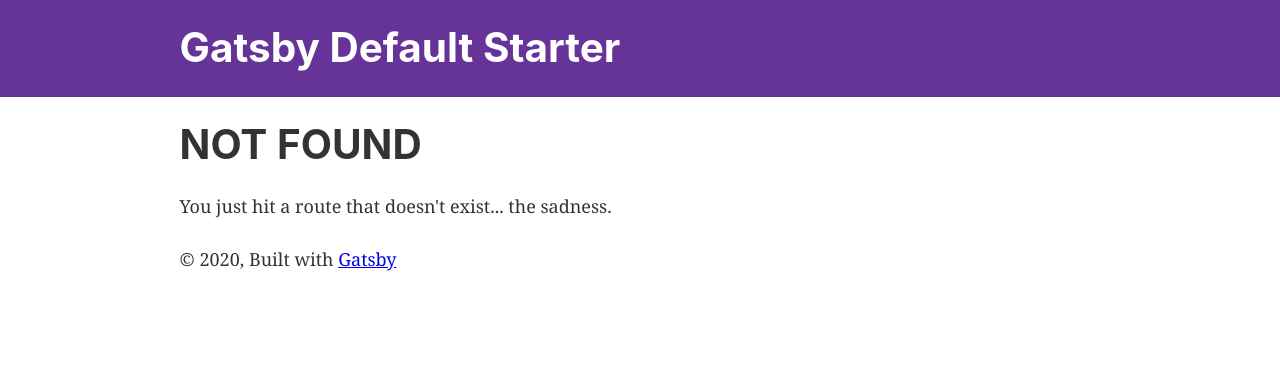
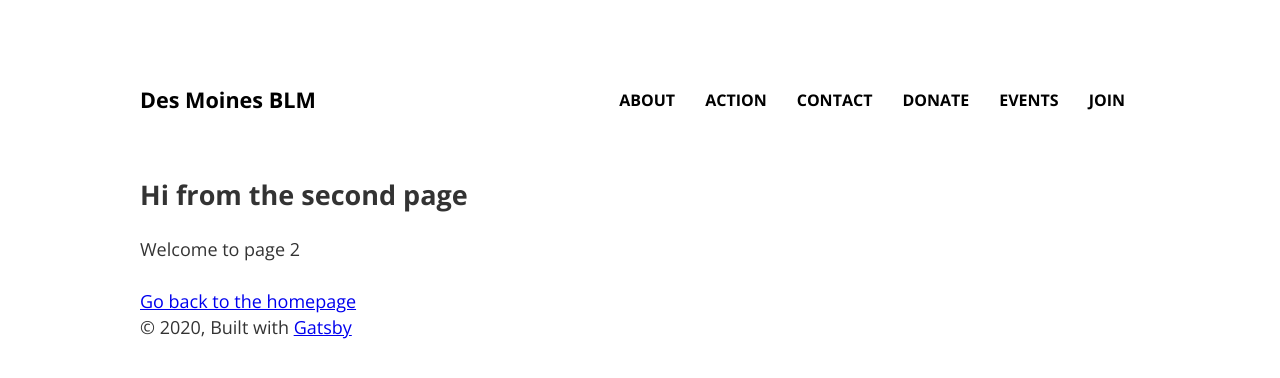
Before and after one commit to thatnewwen/des-moines-blm, a Gatsby site: page /action in a window 1280 px wide. Before the commit this address had no page. Built offline with nearby package versions, Linux system fonts and the light colour scheme; Gatsby itself is replaced by a stand-in of ours.

Commit message:
Add pages.

```diff
--- a/gatsby-config.js
+++ b/gatsby-config.js
@@ -1,8 +1,8 @@
 module.exports = {
   siteMetadata: {
-    title: `Gatsby Default Starter`,
-    description: `Kick off your next, great Gatsby project with this default starter. This barebones starter ships with the main Gatsby configuration files you might need.`,
-    author: `@gatsbyjs`,
+    title: `Des Moines BLM`,
+    description: `Des Moines BLM`,
+    author: `commonworks`,
   },
   plugins: [
     `gatsby-plugin-react-helmet`,
@@ -27,6 +27,7 @@ module.exports = {
         icon: `src/images/gatsby-icon.png`, // This path is relative to the root of the site.
       },
     },
+    `gatsby-plugin-sass`,
     // this (optional) plugin enables Progressive Web App + Offline functionality
     // To learn more, visit: https://gatsby.dev/offline
     // `gatsby-plugin-offline`,
--- /dev/null
+++ b/src/components/header-styles.scss
@@ -0,0 +1,69 @@
+$smallerDevicesMaxWidth: 360px;
+$maxWidth: 1200px;
+$minWidth: 701px;
+$maxHeight: 600px;
+
+.header {
+  display: flex;
+  align-items: center;
+  padding: 80px 0;
+  width: 100%;
+  z-index: 1;
+  box-sizing: border-box;
+  background-color: white;
+  //   fix at the top of page
+  top: 0px;
+
+  display: flex;
+  // to have logo on the left and links on the right
+  justify-content: space-between;
+}
+
+@media (max-width: $maxWidth) {
+  .header {
+    height: 54px;
+  }
+}
+@media (min-width: $minWidth) and (min-height: $maxHeight) {
+  .header {
+    height: 72px;
+  }
+}
+// headerMenu
+.headerMenu {
+  list-style: none;
+  margin: 0;
+  padding-left: 10px;
+  display: flex;
+  align-items: center;
+}
+
+.headerMenu li {
+  margin-bottom: 0;
+}
+
+.headerMenu li a {
+  display: block;
+  text-decoration: none;
+  text-transform: uppercase;
+  color: black;
+  font-weight: bold;
+}
+@media (max-width: $maxWidth) {
+  .headerMenu li a {
+    padding: 3px 10px 5px 0;
+    font-size: 14px;
+  }
+}
+@media (max-width: $smallerDevicesMaxWidth) {
+  .headerMenu li a {
+    padding: 3px 5px 5px 0;
+    font-size: 13px;
+  }
+}
+@media (min-width: $minWidth) {
+  .headerMenu li a {
+    padding: 15px 15px;
+    font-size: 16px;
+  }
+}
--- a/src/components/header.js
+++ b/src/components/header.js
@@ -1,32 +1,29 @@
 import { Link } from "gatsby"
 import PropTypes from "prop-types"
 import React from "react"
+import "./header-styles.scss"
 
-const Header = ({ siteTitle }) => (
-  <header
-    style={{
-      background: `rebeccapurple`,
-      marginBottom: `1.45rem`,
-    }}
-  >
-    <div
-      style={{
-        margin: `0 auto`,
-        maxWidth: 960,
-        padding: `1.45rem 1.0875rem`,
-      }}
-    >
-      <h1 style={{ margin: 0 }}>
+const Header = ({ siteTitle, menuItems }) => (
+  <header>
+    <div className="header">
+      <h2 style={{ margin: 0 }}>
         <Link
           to="/"
           style={{
-            color: `white`,
+            color: `black`,
             textDecoration: `none`,
           }}
         >
           {siteTitle}
         </Link>
-      </h1>
+      </h2>
+      <ul className="headerMenu">
+        {menuItems.map(item => (
+          <li key={item.name}>
+            <a href={item.link}>{item.name}</a>
+          </li>
+        ))}
+      </ul>
     </div>
   </header>
 )
@@ -37,6 +34,14 @@ Header.propTypes = {
 
 Header.defaultProps = {
   siteTitle: ``,
+  menuItems: [
+    { link: "about", name: "About" },
+    { link: "action", name: "Action" },
+    { link: "contact", name: "Contact" },
+    { link: "donate", name: "Donate" },
+    { link: "events", name: "Events" },
+    { link: "join", name: "Join" },
+  ],
 }
 
 export default Header
--- a/src/components/layout.js
+++ b/src/components/layout.js
@@ -10,7 +10,7 @@ import PropTypes from "prop-types"
 import { useStaticQuery, graphql } from "gatsby"
 
 import Header from "./header"
-import "./layout.css"
+import "./layout.scss"
 
 const Layout = ({ children }) => {
   const data = useStaticQuery(graphql`
@@ -26,13 +26,7 @@ const Layout = ({ children }) => {
   return (
     <>
       <Header siteTitle={data.site.siteMetadata.title} />
-      <div
-        style={{
-          margin: `0 auto`,
-          maxWidth: 960,
-          padding: `0 1.0875rem 1.45rem`,
-        }}
-      >
+      <div>
         <main>{children}</main>
         <footer>
           © {new Date().getFullYear()}, Built with
--- a/src/components/layout.css
+++ b/src/components/layout.scss
@@ -1,10 +1,16 @@
+@import url("https://fonts.googleapis.com/css2?family=Open+Sans:wght@400;700&display=swap");
+
 html {
-  font-family: sans-serif;
+  font-family: "Open Sans", sans-serif;
   -ms-text-size-adjust: 100%;
   -webkit-text-size-adjust: 100%;
 }
 body {
-  margin: 0;
+  max-width: 1000px;
+  left: 0;
+  right: 0;
+  margin: auto;
+  margin-top: 20px;
   -webkit-font-smoothing: antialiased;
   -moz-osx-font-smoothing: grayscale;
 }
@@ -59,10 +65,6 @@ strong {
 }
 dfn {
   font-style: italic;
-}
-h1 {
-  font-size: 2em;
-  margin: 0.67em 0;
 }
 mark {
   background-color: #ff0;
@@ -200,7 +202,7 @@ html {
 }
 body {
   color: hsla(0, 0%, 0%, 0.8);
-  font-family: georgia, serif;
+  font-family: "Open Sans", georgia, serif;
   font-weight: normal;
   word-wrap: break-word;
   font-kerning: normal;
@@ -230,11 +232,11 @@ h1 {
   padding-top: 0;
   margin-bottom: 1.45rem;
   color: inherit;
-  font-family: -apple-system, BlinkMacSystemFont, Segoe UI, Roboto, Oxygen,
-    Ubuntu, Cantarell, Fira Sans, Droid Sans, Helvetica Neue, sans-serif;
+  font-family: "Open Sans", -apple-system, BlinkMacSystemFont, Segoe UI, Roboto,
+    Oxygen, Ubuntu, Cantarell, Fira Sans, Droid Sans, Helvetica Neue, sans-serif;
   font-weight: bold;
   text-rendering: optimizeLegibility;
-  font-size: 2.25rem;
+  font-size: 1.5rem;
   line-height: 1.1;
 }
 h2 {
@@ -247,11 +249,11 @@ h2 {
   padding-top: 0;
   margin-bottom: 1.45rem;
   color: inherit;
-  font-family: -apple-system, BlinkMacSystemFont, Segoe UI, Roboto, Oxygen,
-    Ubuntu, Cantarell, Fira Sans, Droid Sans, Helvetica Neue, sans-serif;
+  font-family: "Open Sans", -apple-system, BlinkMacSystemFont, Segoe UI, Roboto,
+    Oxygen, Ubuntu, Cantarell, Fira Sans, Droid Sans, Helvetica Neue, sans-serif;
   font-weight: bold;
   text-rendering: optimizeLegibility;
-  font-size: 1.62671rem;
+  font-size: 1.2rem;
   line-height: 1.1;
 }
 h3 {
@@ -264,11 +266,11 @@ h3 {
   padding-top: 0;
   margin-bottom: 1.45rem;
   color: inherit;
-  font-family: -apple-system, BlinkMacSystemFont, Segoe UI, Roboto, Oxygen,
-    Ubuntu, Cantarell, Fira Sans, Droid Sans, Helvetica Neue, sans-serif;
+  font-family: "Open Sans", -apple-system, BlinkMacSystemFont, Segoe UI, Roboto,
+    Oxygen, Ubuntu, Cantarell, Fira Sans, Droid Sans, Helvetica Neue, sans-serif;
   font-weight: bold;
   text-rendering: optimizeLegibility;
-  font-size: 1.38316rem;
+  font-size: 1rem;
   line-height: 1.1;
 }
 h4 {
@@ -281,11 +283,11 @@ h4 {
   padding-top: 0;
   margin-bottom: 1.45rem;
   color: inherit;
-  font-family: -apple-system, BlinkMacSystemFont, Segoe UI, Roboto, Oxygen,
-    Ubuntu, Cantarell, Fira Sans, Droid Sans, Helvetica Neue, sans-serif;
+  font-family: "Open Sans", -apple-system, BlinkMacSystemFont, Segoe UI, Roboto,
+    Oxygen, Ubuntu, Cantarell, Fira Sans, Droid Sans, Helvetica Neue, sans-serif;
   font-weight: bold;
   text-rendering: optimizeLegibility;
-  font-size: 1rem;
+  font-size: 0.8rem;
   line-height: 1.1;
 }
 h5 {
@@ -298,11 +300,11 @@ h5 {
   padding-top: 0;
   margin-bottom: 1.45rem;
   color: inherit;
-  font-family: -apple-system, BlinkMacSystemFont, Segoe UI, Roboto, Oxygen,
-    Ubuntu, Cantarell, Fira Sans, Droid Sans, Helvetica Neue, sans-serif;
+  font-family: "Open Sans", -apple-system, BlinkMacSystemFont, Segoe UI, Roboto,
+    Oxygen, Ubuntu, Cantarell, Fira Sans, Droid Sans, Helvetica Neue, sans-serif;
   font-weight: bold;
   text-rendering: optimizeLegibility;
-  font-size: 0.85028rem;
+  font-size: 0.7rem;
   line-height: 1.1;
 }
 h6 {
@@ -315,11 +317,11 @@ h6 {
   padding-top: 0;
   margin-bottom: 1.45rem;
   color: inherit;
-  font-family: -apple-system, BlinkMacSystemFont, Segoe UI, Roboto, Oxygen,
-    Ubuntu, Cantarell, Fira Sans, Droid Sans, Helvetica Neue, sans-serif;
+  font-family: "Open Sans", -apple-system, BlinkMacSystemFont, Segoe UI, Roboto,
+    Oxygen, Ubuntu, Cantarell, Fira Sans, Droid Sans, Helvetica Neue, sans-serif;
   font-weight: bold;
   text-rendering: optimizeLegibility;
-  font-size: 0.78405rem;
+  font-size: 0.65rem;
   line-height: 1.1;
 }
 hgroup {
--- a/src/pages/page-2.js
+++ b/src/pages/about.js
@@ -4,13 +4,13 @@ import { Link } from "gatsby"
 import Layout from "../components/layout"
 import SEO from "../components/seo"
 
-const SecondPage = () => (
+const About = () => (
   <Layout>
     <SEO title="Page two" />
-    <h1>Hi from the second page</h1>
+    <h1>About</h1>
     <p>Welcome to page 2</p>
     <Link to="/">Go back to the homepage</Link>
   </Layout>
 )
 
-export default SecondPage
+export default About
--- /dev/null
+++ b/src/pages/action.js
@@ -0,0 +1,16 @@
+import React from "react"
+import { Link } from "gatsby"
+
+import Layout from "../components/layout"
+import SEO from "../components/seo"
+
+const Action = () => (
+  <Layout>
+    <SEO title="Page two" />
+    <h1>Hi from the second page</h1>
+    <p>Welcome to page 2</p>
+    <Link to="/">Go back to the homepage</Link>
+  </Layout>
+)
+
+export default Action
--- /dev/null
+++ b/src/pages/contact.js
@@ -0,0 +1,16 @@
+import React from "react"
+import { Link } from "gatsby"
+
+import Layout from "../components/layout"
+import SEO from "../components/seo"
+
+const Contact = () => (
+  <Layout>
+    <SEO title="Page two" />
+    <h1>Hi from the second page</h1>
+    <p>Welcome to page 2</p>
+    <Link to="/">Go back to the homepage</Link>
+  </Layout>
+)
+
+export default Contact
```
Also changed, not shown: package.json (+6 -1 lines), src/pages/donate.js (added, +16 -0 lines), src/pages/events.js (added, +16 -0 lines), src/pages/index.js (+2 -6 lines), src/pages/join.js (added, +16 -0 lines), src/fonts/futura-bold.otf (added), src/fonts/futura-medium.otf (added), 1 other file.
